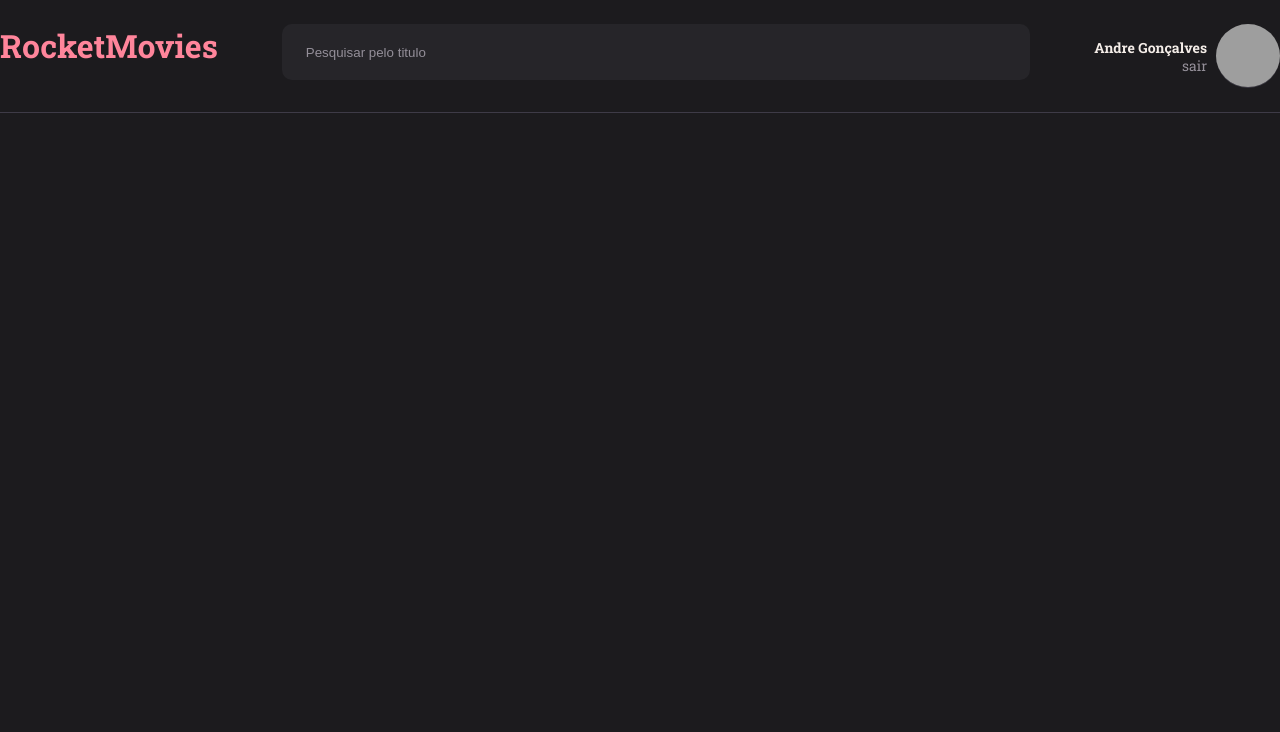
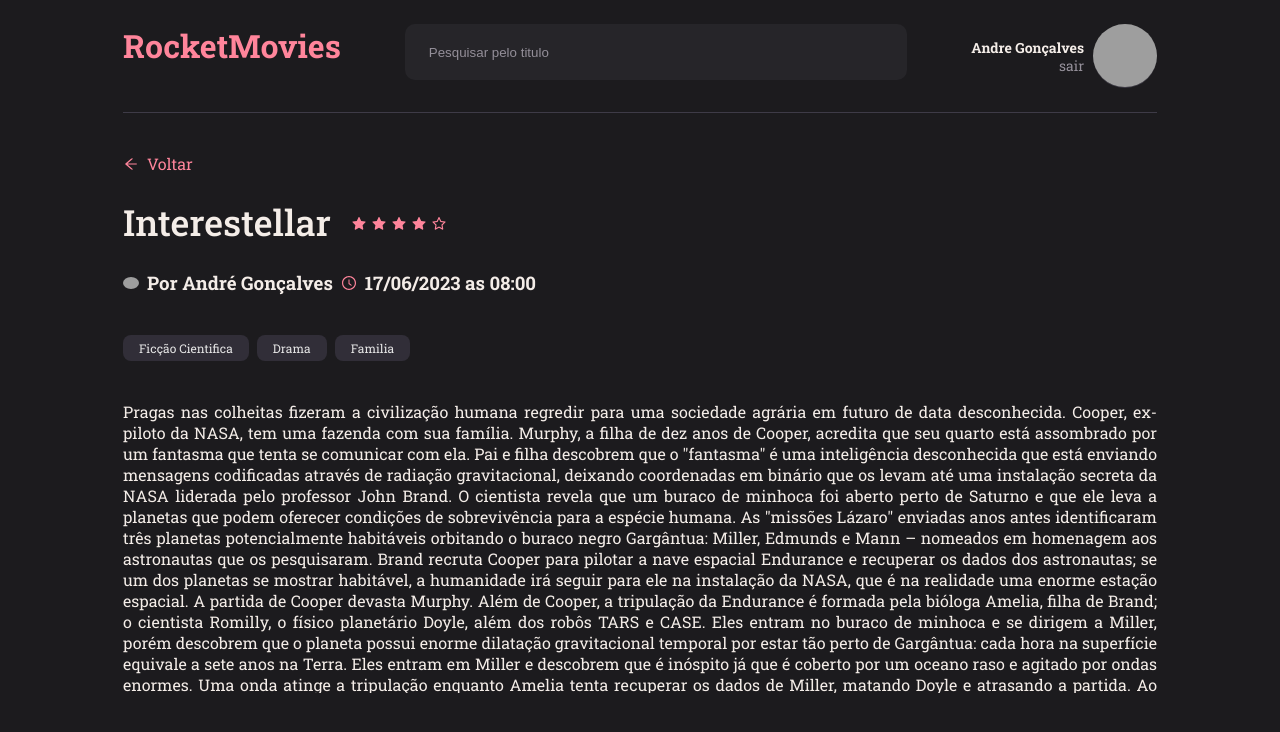
Before and after one commit to AndreGoncalves2/exp-desafio-restful-react, a React (Vite) app: page / in a window 1280 px wide. Shown: the top 732 px of the page. Built offline with nearby package versions, Linux system fonts and the light colour scheme; grey boxes are pictures that could not be loaded.

Commit message:
MoviePreview created

```diff
--- /dev/null
+++ b/src/components/ListTags/index.jsx
@@ -0,0 +1,11 @@
+import { Container } from './styles';
+
+export function ListTags({ tags }) {
+    return (
+        <Container>
+            {tags.map(tag => (
+                <li key={tag}>{tag}</li>
+            ))}
+        </Container>
+    );
+}
--- /dev/null
+++ b/src/components/ListTags/styles.js
@@ -0,0 +1,18 @@
+import styled from 'styled-components';
+
+export const Container = styled.ul`
+    margin-top: 15px;
+    list-style: none;
+
+    display: flex;
+    gap:8px;
+
+    > li {
+        padding: 5px 16px;
+        font-size: 12px;
+        border-radius: 8px;
+
+        background-color: ${({ theme }) => theme.COLORS.BACKGROUND_200};
+        color: ${({ theme }) => theme.COLORS.WHITE_200};
+    }
+`;
--- /dev/null
+++ b/src/components/Rating/index.jsx
@@ -0,0 +1,11 @@
+import { Container } from './styles';
+import { AiFillStar, AiOutlineStar } from 'react-icons/ai';
+
+
+export function Rating() {
+    return (
+        <Container>
+            <AiFillStar/> <AiFillStar/> <AiFillStar/> <AiFillStar/> <AiOutlineStar/>
+        </Container>
+    );
+}
--- /dev/null
+++ b/src/components/Rating/styles.js
@@ -0,0 +1,8 @@
+import styled from 'styled-components';
+
+export const Container = styled.div`
+     svg {
+        margin-top: 8px;
+        color: ${({ theme }) => theme.COLORS.VIOLET};
+    }
+`;
--- a/src/components/TextButton/index.jsx
+++ b/src/components/TextButton/index.jsx
@@ -1,8 +1,11 @@
 import { Container } from './styles';
+import { AiOutlineArrowLeft } from 'react-icons/ai';
 
-export function TextButton() {
+export function TextButton({}) {
     return (
         <Container to="/">
+            <AiOutlineArrowLeft />
+            Voltar
         </Container>
     );
 }
--- a/src/components/TextButton/styles.js
+++ b/src/components/TextButton/styles.js
@@ -2,5 +2,11 @@
 import styled from "styled-components";
 
 export const Container = styled(Link)`
+  display: flex;
+  align-items: center;
+  gap: 8px;
 
-  `;
+  text-decoration: none;
+  color: ${({ theme }) => theme.COLORS.VIOLET};
+
+`;
--- a/src/pages/MoviePreview/index.jsx
+++ b/src/pages/MoviePreview/index.jsx
@@ -1,12 +1,39 @@
 import { Container } from './styles';
 
-import{ Header } from '../../components/Header';
+import { Header } from '../../components/Header';
 import { TextButton } from '../../components/TextButton';
-export function MoviePreview() {
+import { Rating } from '../../components/Rating';
+import { ListTags } from '../../components/ListTags';
+
+import { AiOutlineClockCircle } from 'react-icons/ai';
+
+export function MoviePreview({ title, name, time }) {
     return (
         <Container>
             <Header />
+
+            <main>
             <TextButton/>
+                <div className='rating'>
+                    <h2>Interestellar</h2>
+                    <Rating/>
+                </div>
+
+                <div className='author-inf'>
+                    <img src="https://github.com/andregoncalves2.png" alt="Foto do usuário" />
+                    <h3>Por André Gonçalves</h3>
+                    <AiOutlineClockCircle/>
+                    <h3>17/06/2023 as 08:00</h3>
+                </div>
+
+                <ListTags tags={['Ficção Cientifica','Drama','Familia']} />
+
+                <p>
+                    Pragas nas colheitas fizeram a civilização humana regredir para uma sociedade agrária em futuro de data desconhecida. Cooper, ex-piloto da NASA, tem uma fazenda com sua família. Murphy, a filha de dez anos de Cooper, acredita que seu quarto está assombrado por um fantasma que tenta se comunicar com ela. Pai e filha descobrem que o "fantasma" é uma inteligência desconhecida que está enviando mensagens codificadas através de radiação gravitacional, deixando coordenadas em binário que os levam até uma instalação secreta da NASA liderada pelo professor John Brand. O cientista revela que um buraco de minhoca foi aberto perto de Saturno e que ele leva a planetas que podem oferecer condições de sobrevivência para a espécie humana. As "missões Lázaro" enviadas anos antes identificaram três planetas potencialmente habitáveis orbitando o buraco negro Gargântua: Miller, Edmunds e Mann – nomeados em homenagem aos astronautas que os pesquisaram. Brand recruta Cooper para pilotar a nave espacial Endurance e recuperar os dados dos astronautas; se um dos planetas se mostrar habitável, a humanidade irá seguir para ele na instalação da NASA, que é na realidade uma enorme estação espacial. A partida de Cooper devasta Murphy.
+
+                    Além de Cooper, a tripulação da Endurance é formada pela bióloga Amelia, filha de Brand; o cientista Romilly, o físico planetário Doyle, além dos robôs TARS e CASE. Eles entram no buraco de minhoca e se dirigem a Miller, porém descobrem que o planeta possui enorme dilatação gravitacional temporal por estar tão perto de Gargântua: cada hora na superfície equivale a sete anos na Terra. Eles entram em Miller e descobrem que é inóspito já que é coberto por um oceano raso e agitado por ondas enormes. Uma onda atinge a tripulação enquanto Amelia tenta recuperar os dados de Miller, matando Doyle e atrasando a partida. Ao voltarem para a Endurance, Cooper e Amelia descobrem que 23 anos se passaram.
+                </p>
+            </main>
         </Container>
     );
 }
--- a/src/pages/MoviePreview/styles.js
+++ b/src/pages/MoviePreview/styles.js
@@ -1,5 +1,52 @@
 import styled from 'styled-components';
 
 export const Container = styled.div`
+    padding-inline: 123px;
 
-  `;
+    > main {
+        max-height: 580px;
+        overflow-y: auto;
+
+        > a {
+            margin-top: 40px;
+        }
+
+        > .rating {
+            margin-top: 24px;
+            display: flex;
+            gap: 20px;
+            align-items: center;
+
+            > h2 {
+                color: ${({ theme }) => theme.COLORS.WHITE};
+                font-size: 36px;
+                font-weight: 500;
+            }
+        }
+
+        > .author-inf {
+            margin: 24px 0 40px;
+            display: flex;
+            align-items: center;
+            gap: 8px;
+
+            color: ${({ theme }) => theme.COLORS.WHITE};
+            font-weight: 400;
+
+            > img {
+                width: 16px;
+                border-radius: 50%;
+            }
+
+            > svg {
+                color: ${({ theme }) => theme.COLORS.VIOLET};
+            }
+        }
+
+        > p {
+            margin-top: 40px;
+            text-align: justify;
+            color: ${({ theme }) => theme.COLORS.WHITE};
+        }
+    }
+`;
```
Also changed, not shown: src/components/Note/index.jsx (+5 -3 lines), src/components/Note/style.js (+0 -17 lines).
